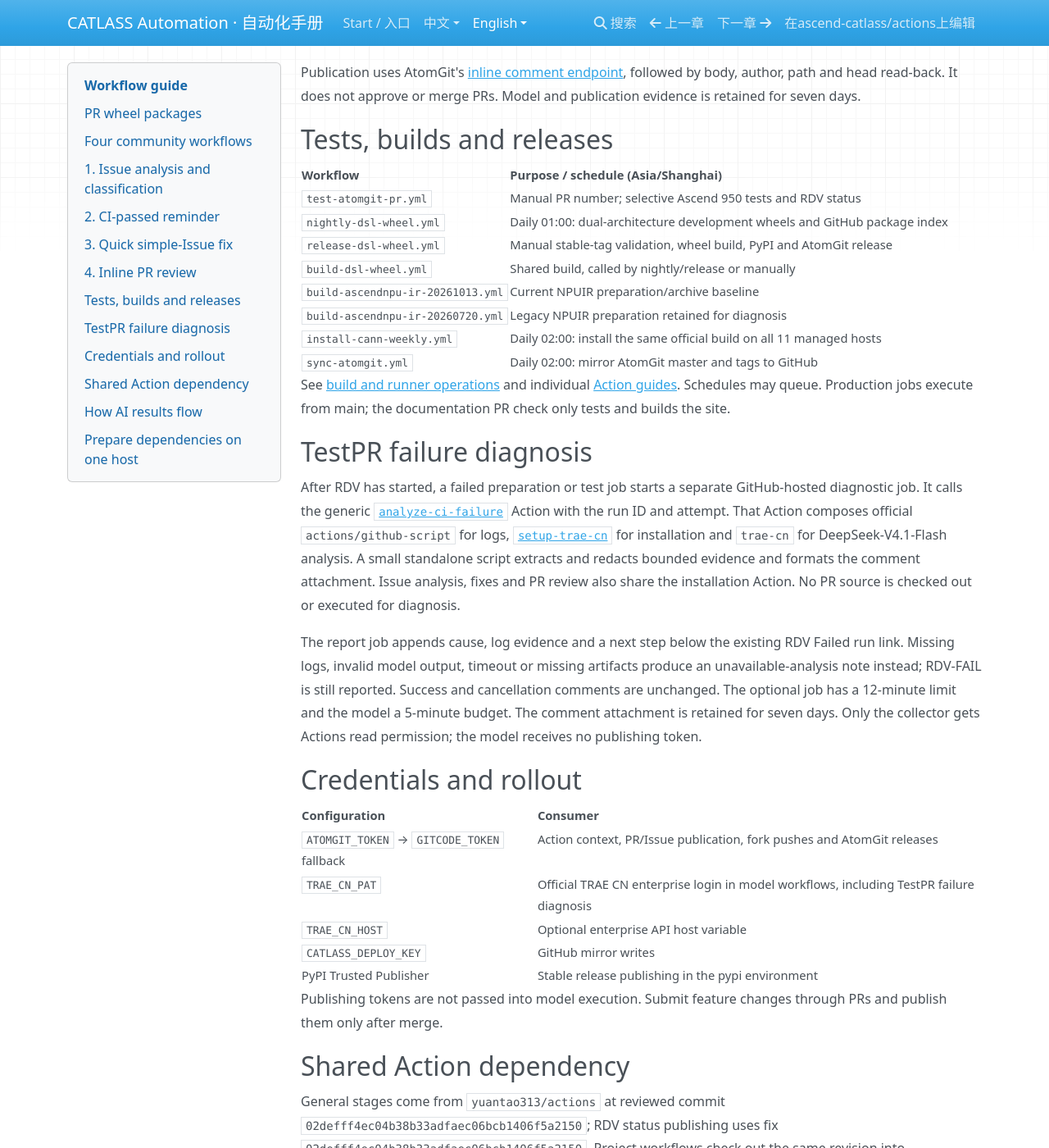
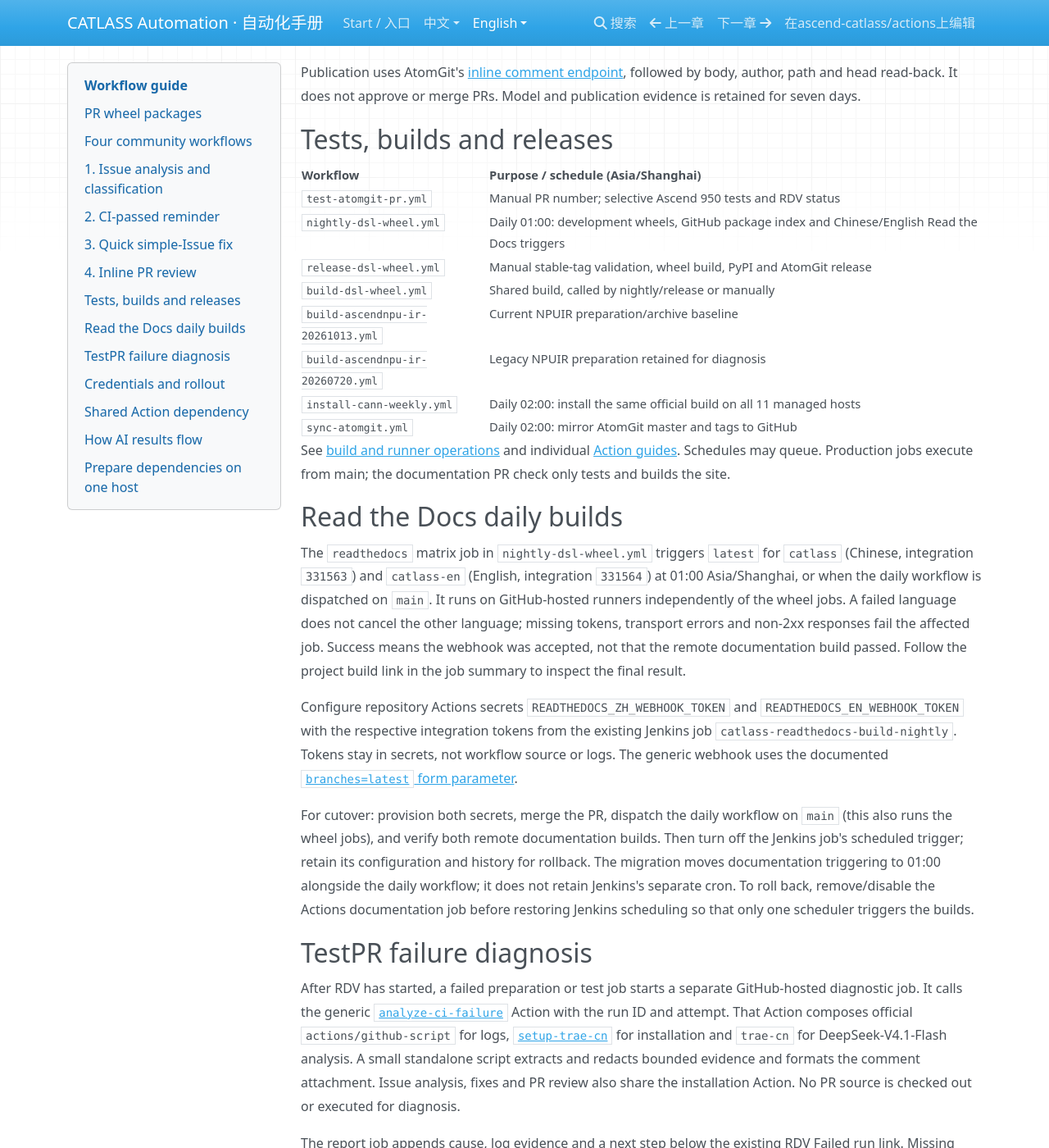
Before and after one commit to ascend-catlass/actions, an MkDocs documentation site: the page built from docs/en/workflows.md, in a window 1280 px wide and 1400 px high, scrolled down 2401 px. Shown: the whole window at 82% size. Built offline with MkDocs 1.6.1, drawn with Linux system fonts in a browser that asks for light colours; nearby versions of some CDN libraries.

Commit message:
docs: document daily Read the Docs setup and Jenkins cutover

```diff
--- a/docs/en/workflows.md
+++ b/docs/en/workflows.md
@@ -79,7 +79,7 @@ Publication uses AtomGit's [inline comment endpoint](https://docs.atomgit.com/en
 | Workflow | Purpose / schedule (Asia/Shanghai) |
 | --- | --- |
 | `test-atomgit-pr.yml` | Manual PR number; selective Ascend 950 tests and RDV status |
-| `nightly-dsl-wheel.yml` | Daily 01:00: dual-architecture development wheels and GitHub package index |
+| `nightly-dsl-wheel.yml` | Daily 01:00: development wheels, GitHub package index and Chinese/English Read the Docs triggers |
 | `release-dsl-wheel.yml` | Manual stable-tag validation, wheel build, PyPI and AtomGit release |
 | `build-dsl-wheel.yml` | Shared build, called by nightly/release or manually |
 | `build-ascendnpu-ir-20261013.yml` | Current NPUIR preparation/archive baseline |
@@ -88,6 +88,31 @@ Publication uses AtomGit's [inline comment endpoint](https://docs.atomgit.com/en
 | `sync-atomgit.yml` | Daily 02:00: mirror AtomGit master and tags to GitHub |
 
 See [build and runner operations](operations.md) and individual [Action guides](index.md). Schedules may queue. Production jobs execute from main; the documentation PR check only tests and builds the site.
+
+## Read the Docs daily builds
+
+The `readthedocs` matrix job in `nightly-dsl-wheel.yml` triggers `latest` for
+`catlass` (Chinese, integration `331563`) and `catlass-en` (English, integration
+`331564`) at 01:00 Asia/Shanghai, or when the daily workflow is dispatched on
+`main`. It runs on GitHub-hosted runners independently of the wheel jobs.
+A failed language does not cancel the other language; missing tokens, transport
+errors and non-2xx responses fail the affected job. Success means the webhook
+was accepted, not that the remote documentation build passed. Follow the
+project build link in the job summary to inspect the final result.
+
+Configure repository Actions secrets `READTHEDOCS_ZH_WEBHOOK_TOKEN` and
+`READTHEDOCS_EN_WEBHOOK_TOKEN` with the respective integration tokens from the
+existing Jenkins job `catlass-readthedocs-build-nightly`. Tokens stay in secrets,
+not workflow source or logs. The generic webhook uses the documented
+[`branches=latest` form parameter](https://docs.readthedocs.com/platform/latest/guides/setup/git-repo-manual.html#using-the-generic-api-integration).
+
+For cutover: provision both secrets, merge the PR, dispatch the daily workflow
+on `main` (this also runs the wheel jobs), and verify both remote documentation
+builds. Then turn off the Jenkins job's scheduled trigger; retain its configuration
+and history for rollback. The migration moves documentation triggering to 01:00
+alongside the daily workflow; it does not retain Jenkins's separate cron.
+To roll back, remove/disable the Actions documentation job before restoring
+Jenkins scheduling so that only one scheduler triggers the builds.
 
 ## TestPR failure diagnosis
 
```
